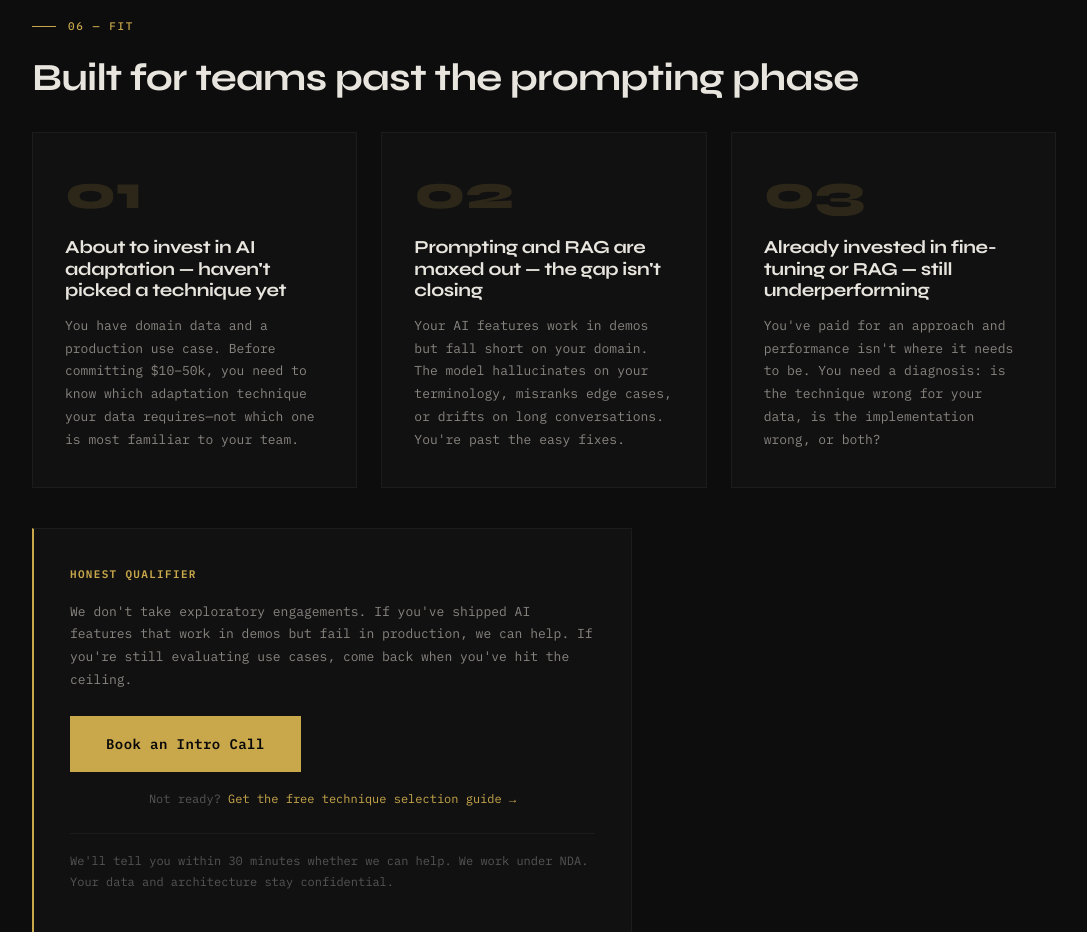
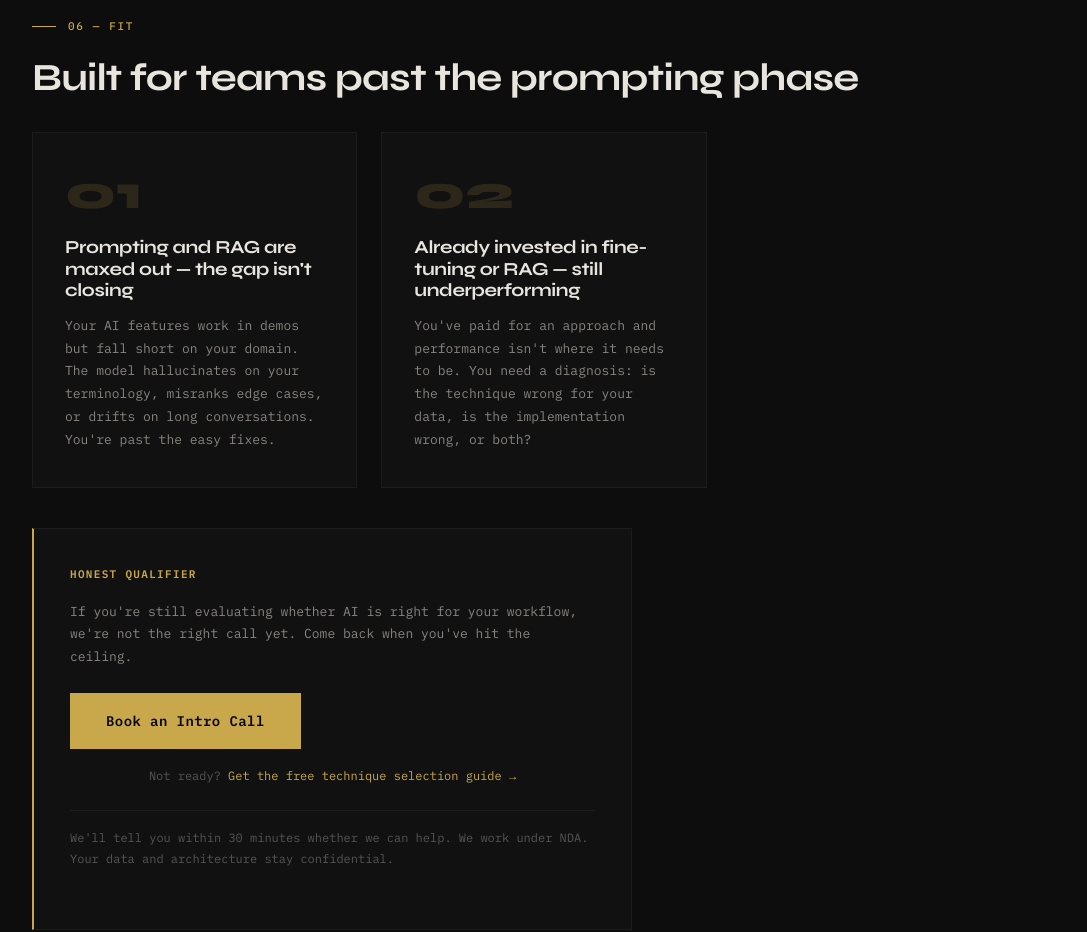
Before and after one commit to baseweight-ai/site, a plain HTML site: page index.html in a window 1280 px wide. Shown: the part 4960-5892 px from the top of the page, without its empty margins (96-1183 px from the left). Drawn offline with Linux system fonts and the light colour scheme.

Commit message:
feat: simplify audience section from 3 personas to 2 and soften qualifier copy
Remove the first persona card ("About to invest in AI adaptation") and
renumber remaining cards. Shorten the honest qualifier to a more concise
disclaimer about readiness, replacing the longer engagement policy text.

```diff
--- a/index.html
+++ b/index.html
@@ -1843,23 +1843,18 @@ footer { border-top: none; }
     <div class="persona-grid">
       <div class="persona-card reveal reveal-delay-1">
         <div class="persona-number">01</div>
-        <h3>About to invest in AI adaptation — haven't picked a technique yet</h3>
-        <p>You have domain data and a production use case. Before committing $10&ndash;50k, you need to know which adaptation technique your data requires&mdash;not which one is most familiar to your team.</p>
+        <h3>Prompting and RAG are maxed out — the gap isn't closing</h3>
+        <p>Your AI features work in demos but fall short on your domain. The model hallucinates on your terminology, misranks edge cases, or drifts on long conversations. You're past the easy fixes.</p>
       </div>
       <div class="persona-card reveal reveal-delay-2">
         <div class="persona-number">02</div>
-        <h3>Prompting and RAG are maxed out — the gap isn't closing</h3>
-        <p>Your AI features work in demos but fall short on your domain. The model hallucinates on your terminology, misranks edge cases, or drifts on long conversations. You're past the easy fixes.</p>
-      </div>
-      <div class="persona-card reveal reveal-delay-3">
-        <div class="persona-number">03</div>
         <h3>Already invested in fine-tuning or RAG — still underperforming</h3>
         <p>You've paid for an approach and performance isn't where it needs to be. You need a diagnosis: is the technique wrong for your data, is the implementation wrong, or both?</p>
       </div>
     </div>
     <div class="audience-right reveal">
       <div class="qualifier-label">Honest qualifier</div>
-      <p>We don't take exploratory engagements. If you've shipped AI features that work in demos but fail in production, we can help. If you're still evaluating use cases, come back when you've hit the ceiling.</p>
+      <p>If you're still evaluating whether AI is right for your workflow, we're not the right call yet. Come back when you've hit the ceiling.</p>
       <a href="https://cal.com/philip-stevens/baseweight-intro" target="_blank" rel="noopener noreferrer" class="btn-primary" style="margin-bottom: 16px; display: inline-block;">Book an Intro Call</a>
       <p style="text-align: center; font-size: 12px; color: var(--text-muted);">Not ready? <a href="#kit" data-source="pricing-qualifier" style="color: var(--accent);">Get the free technique selection guide &rarr;</a></p>
       <p class="nda-note">We'll tell you within 30 minutes whether we can help. We work under NDA. Your data and architecture stay confidential.</p>
```
